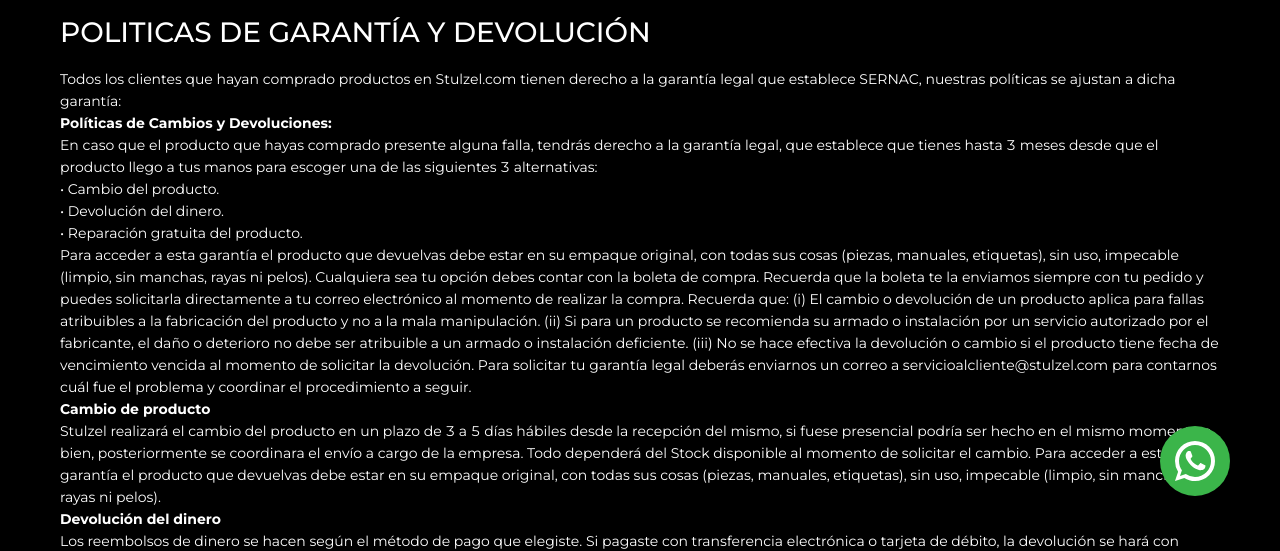
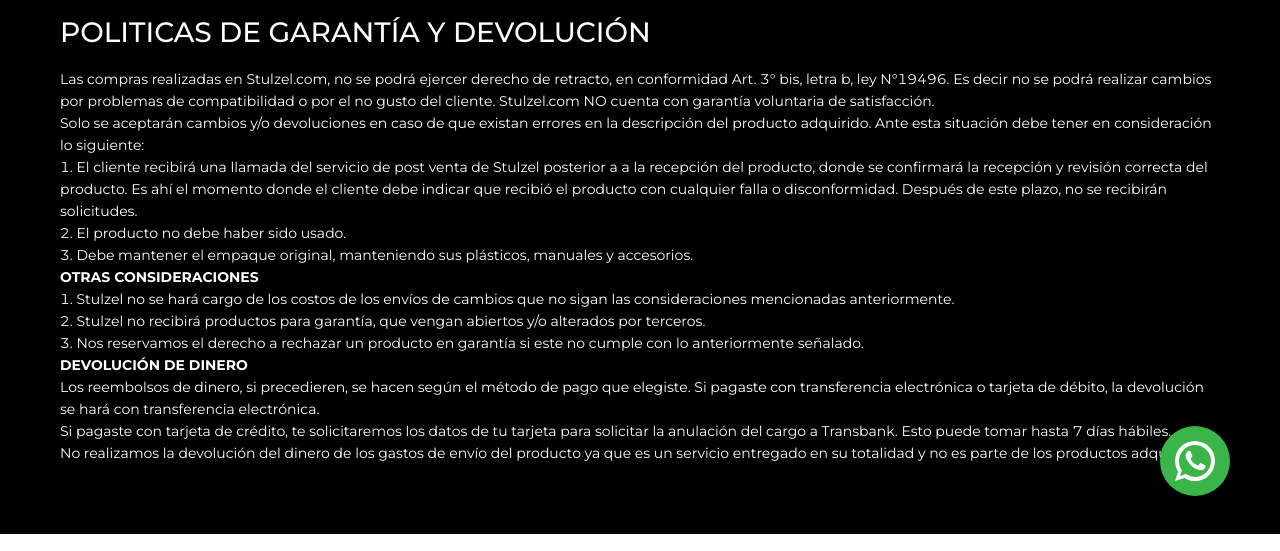
Before and after one commit to bastian262/stulzel_ecommerce, a React (Create React App) app: page /politicas-garantia in a window 1280 px wide. Shown: the part 254-805 px from the top of the page. Built offline with nearby package versions, Linux system fonts and the light colour scheme; no server answers.

Commit message:
Update politicasGarantia.js

```diff
--- a/src/pages/terminos/politicasGarantia.js
+++ b/src/pages/terminos/politicasGarantia.js
@@ -25,35 +25,57 @@
                     <div className='contenedor politicas'>
                         <h2>POLITICAS DE GARANTÍA Y DEVOLUCIÓN</h2>
                         <div className=''>
+                     <span>Las compras realizadas en Stulzel.com, no se podrá ejercer derecho de retracto, en conformidad Art. 3° bis, letra b, ley N°19496. Es decir no se podrá realizar cambios por problemas de compatibilidad o por el no gusto del cliente.
+Stulzel.com NO cuenta con garantía voluntaria de satisfacción.</span><br/>
 <span>
-                            Todos los clientes que hayan comprado productos en Stulzel.com tienen derecho a la garantía legal que establece SERNAC, nuestras políticas se ajustan a dicha garantía:
-                            </span>
-                            <br/>
+
+Solo se aceptarán cambios y/o devoluciones en caso de que existan errores en la descripción del producto adquirido. Ante esta situación debe tener en consideración lo siguiente:
+</span><br/>
+<span>
+1. El cliente recibirá una llamada del servicio de post venta de Stulzel posterior a a la recepción del producto, donde se confirmará la recepción y revisión correcta del producto. Es ahí el momento donde el cliente debe indicar que recibió el producto con cualquier falla o disconformidad. Después de este plazo, no se recibirán solicitudes.
+</span><br/>
+<span>
+2. El producto no debe haber sido usado.
+</span><br/>
+<span>
+    3. Debe mantener el empaque original, manteniendo sus plásticos, manuales y accesorios.
+</span><br/>
+
 <strong>
-                                Políticas de Cambios y Devoluciones:
+
+OTRAS CONSIDERACIONES
 </strong><br/>
 <span>
-                            En caso que el producto que hayas comprado presente alguna falla, tendrás derecho a la garantía legal, que establece que tienes hasta 3 meses desde que el producto llego a tus manos para escoger una de las siguientes 3 alternativas:<br/>
-• Cambio del producto. <br/>
-• Devolución del dinero. <br/>
-• Reparación gratuita del producto. <br/>
-Para acceder a esta garantía el producto que devuelvas debe estar en su empaque original, con todas sus cosas (piezas, manuales, etiquetas), sin uso, impecable (limpio, sin manchas, rayas ni pelos).
-Cualquiera sea tu opción debes contar con la boleta de compra. Recuerda que la boleta te la enviamos siempre con tu pedido y puedes solicitarla directamente a tu correo electrónico al momento de realizar la compra. Recuerda que: (i) El cambio o devolución de un producto aplica para fallas atribuibles a la fabricación del producto y no a la mala manipulación. (ii) Si para un producto se recomienda su armado o instalación por un servicio autorizado por el fabricante, el daño o deterioro no debe ser atribuible a un armado o instalación deficiente. (iii) No se hace efectiva la devolución o cambio si el producto tiene fecha de vencimiento vencida al momento de solicitar la devolución.
-Para solicitar tu garantía legal deberás enviarnos un correo a servicioalcliente@stulzel.com  para contarnos cuál fue el problema y coordinar el procedimiento a seguir.
+
+1. Stulzel no se hará cargo de los costos de los envíos de cambios que no sigan  las consideraciones mencionadas anteriormente.
 </span><br/>
+<span>
+2. Stulzel no recibirá productos para garantía, que vengan abiertos y/o alterados por terceros.
+
+</span><br/>
+<span>
+3. Nos reservamos el derecho a rechazar un producto en garantía si este no cumple con lo anteriormente señalado.
+
+</span><br/>
+
 <strong>
-                                Cambio de producto
-                            </strong><br/>
-                            <span>Stulzel  realizará el cambio del producto en un plazo de 3 a 5 días hábiles desde la recepción del mismo, si fuese presencial podría ser hecho en el mismo momento o bien, posteriormente se coordinara el envío a cargo de la empresa. Todo dependerá del Stock disponible al momento de solicitar el cambio.
-Para acceder a esta garantía el producto que devuelvas debe estar en su empaque original, con todas sus cosas (piezas, manuales, etiquetas), sin uso, impecable (limpio, sin manchas, rayas ni pelos).
+
+DEVOLUCIÓN DE DINERO
+</strong> <br />
+<span>
+Los reembolsos de dinero, si precedieren, se hacen según el método de pago que elegiste. Si pagaste con transferencia electrónica o tarjeta de débito, la devolución se hará con transferencia electrónica.
+
 </span><br/>
-                            <strong>
-                            Devolución del dinero
-                            </strong><br/>
-                            <span>Los reembolsos de dinero se hacen según el método de pago que elegiste. Si pagaste con transferencia electrónica o tarjeta de débito, la devolución se hará con transferencia electrónica. <br/>
-Si pagaste con tarjeta de crédito, te solicitaremos los datos de tu tarjeta para solicitar la anulación del cargo a Transbank. Esto puede tomar hasta 7 días hábiles. <br/>
-No realizamos la devolución del dinero de los gastos de envío del producto ya que es un servicio entregado en su totalidad y no es parte de los productos adquiridos. <br/>
-</span>
+<span>
+
+Si pagaste con tarjeta de crédito, te solicitaremos los datos de tu tarjeta para solicitar la anulación del cargo a Transbank. Esto puede tomar hasta 7 días hábiles.
+</span><br/>
+<span>
+No realizamos la devolución del dinero de los gastos de envío del producto ya que es un servicio entregado en su totalidad y no es parte de los productos adquiridos
+
+</span><br/>
+
+
                         </div>
                     </div>
                 </div>
```
Lines whose indentation alone changed are shown as unchanged.
